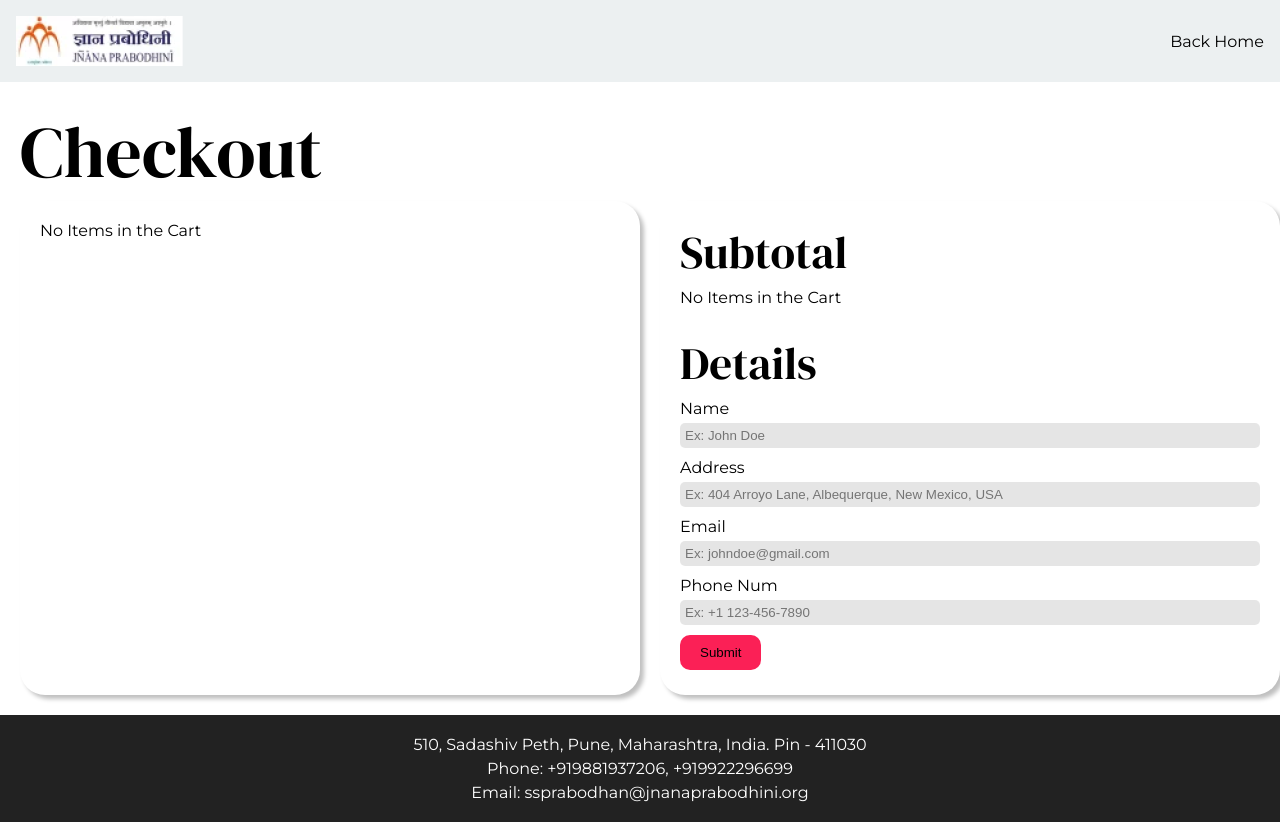
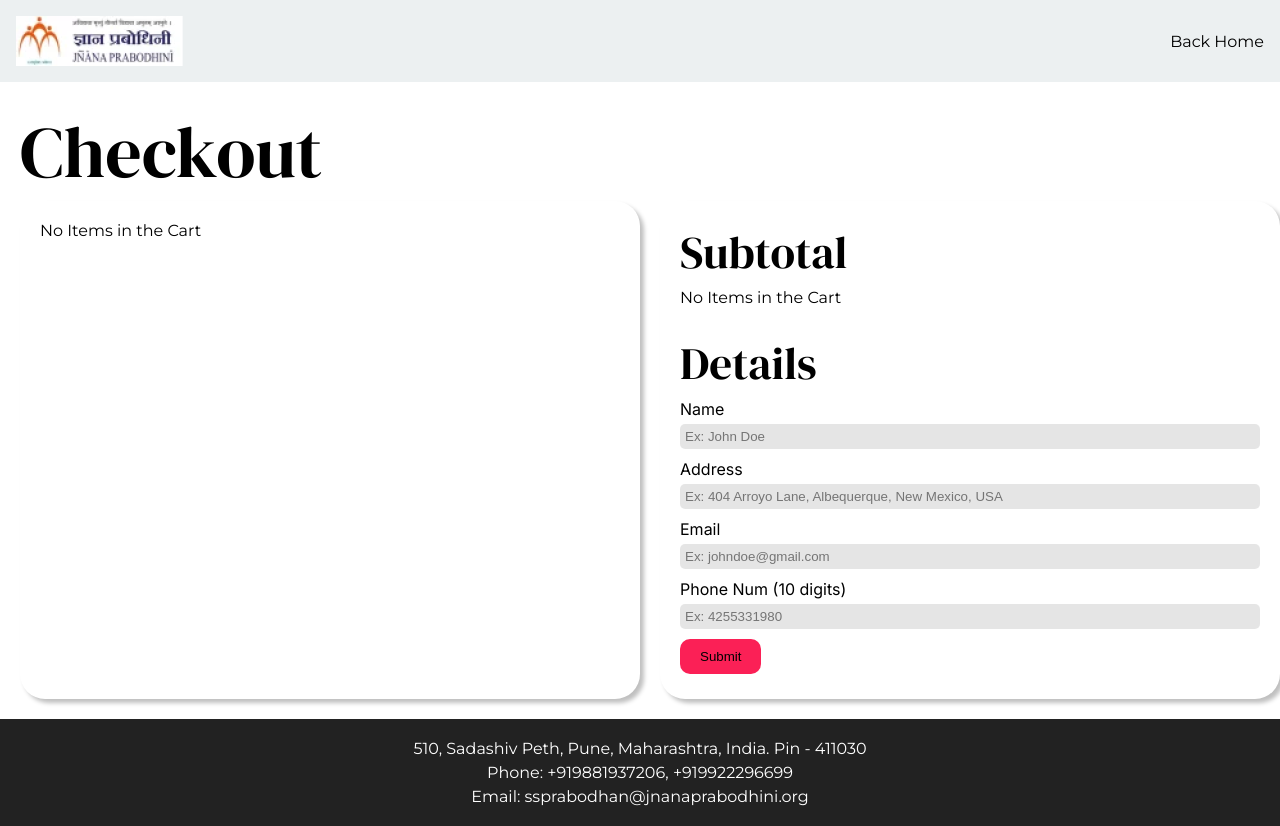
Before and after one commit to pranavkannepalli/stree-shakti-prabodhini, a Next.js app: page /checkout in a window 1280 px wide. Built offline with nearby package versions, Linux system fonts and the light colour scheme.

Commit message:
email improvements and form val

```diff
--- a/src/app/_submitForm.tsx
+++ b/src/app/_submitForm.tsx
@@ -1,23 +1,32 @@
 import ItemData from "./_item_data";
 
 export default async function submitForm(name: string, email: string, address: string, phoneNum: string, selectedItems: ItemData[]) {
-    console.log(email);
-
     var formData = new FormData();
 
     formData.append("email", email);
     formData.append("name", name);
-    var items = `<table style='text-align: left;'><tr><th>Name</th><th>Quantity</th><th>Price</th><th>Total</th></tr>${selectedItems.map(
-        (val) =>
-            `<tr><td>${val.Name}</td><td>${val.Quantity}</td><td>${val.Price}</td><td>${
-                val.Quantity * val.Price
-            }</td></tr>`
-    )}</table>`;
+    var text = selectedItems.map((val) => `
+    <tr>
+        <td style='padding: 3px;'>
+            ${val.Name}
+        </td>
+        <td style='padding: 3px;'>
+            ${val.Quantity}
+        </td>
+        <td style='padding: 3px;'>
+            ${val.Price}
+        </td>
+        <td style='padding: 3px;'>
+            ${val.Quantity * val.Price}
+        </td>
+    </tr>
+    `);
+
+    var items = text.join(' ');
+
     formData.append('items', items);
     formData.append('address', address);
     formData.append('phoneNum', phoneNum);
-
-    console.log(formData.toString());
 
     const res = await fetch('https://stree-shakti-prabodhan.vercel.app/email', {body: formData, mode: 'no-cors', method: 'POST', headers: {"Content-Type": 'multipart/formdata'}});
 
--- a/src/app/checkout/page.tsx
+++ b/src/app/checkout/page.tsx
@@ -101,18 +101,44 @@ export default function CheckoutContent() {
                                 handleSubmit(e);
                             }}
                         >
-                            <p>Name</p>
-                            <input placeholder="Ex: John Doe" onChange={(e) => setName(e.target.value)} />
-                            <p>Address</p>
+                            <label htmlFor='name'>Name</label>
+                            <input
+                                placeholder="Ex: John Doe"
+                                onChange={(e) => setName(e.target.value)}
+                                required={true}
+                                id='name'
+                                name='name'
+                            />
+                            <label htmlFor='address'>Address</label>
                             <input
                                 placeholder="Ex: 404 Arroyo Lane, Albequerque, New Mexico, USA"
                                 onChange={(e) => setAddress(e.target.value)}
+                                required={true}
+                                id="address"
+                                name="address"
                             />
-                            <p>Email</p>
-                            <input placeholder="Ex: johndoe@gmail.com" onChange={(e) => setEmail(e.target.value)} />
-                            <p>Phone Num</p>
-                            <input placeholder="Ex: +1 123-456-7890" onChange={(e) => setPhoneNum(e.target.value)} />
-                            <button type="submit" className={styles.button}>Submit</button>
+                            <label htmlFor="email">Email</label>
+                            <input
+                                placeholder="Ex: johndoe@gmail.com"
+                                onChange={(e) => setEmail(e.target.value)}
+                                type="email"
+                                required={true}
+                                id="email"
+                                name="email"
+                            />
+                            <label htmlFor="phone">Phone Num (10 digits)</label>
+                            <input
+                                placeholder="Ex: 4255331980"
+                                onChange={(e) => setPhoneNum(e.target.value)}
+                                type="tel"
+                                required={true}
+                                id="phone"
+                                name="phone"
+                                pattern='[0-9]{10}'
+                            />
+                            <button type="submit" className={styles.button}>
+                                Submit
+                            </button>
                         </form>
                         <p>{error}</p>
                     </div>
--- a/src/app/email/route.ts
+++ b/src/app/email/route.ts
@@ -6,16 +6,42 @@ export function GET() {
 }
 
 export async function POST(request: Request) {
-    const req = await request.formData()
+    const req = await request.formData();
 
     sendgrid.setApiKey("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");
     const msg = {
-        to: [`${req.get('email')}`, 'ssprabodhan@jnanaprabodhini.org'], // Change to your recipient
+        to: [`${req.get("email")}`, "ssprabodhan@jnanaprabodhini.org"], // Change to your recipient
         from: "streeshaktiprabodhan@gmail.com", // Change to your verified sender
         subject: "Stree Shakti Prabodhini Order",
-        html: `<div><p>Hello ${req.get('name')},<p><p>Thank you for your order! Enclosed are your order details:</p>${req.get('items')}<p>Delivery Address: ${req.get('address')}</p><p>Phone Num: ${req.get('phoneNum')}</p><p>Thank you,</p><p>Stree Shakti Prabodhan</p></div>`,
+        html: `
+        <html>
+        <body>
+          <p>Hello ${req.get("name")},</p>
+          <p>Thank you for your order. Listed below are your order details:</p>
+          <table style="text-align: left; border-collapse: collapse;" border='1'>
+            <tr style="background-color: #EE9595;" >
+            <th style='padding: 3px;'>
+            Name
+            </th>
+            <th style='padding: 3px;'>
+            Quantity
+            </th>
+            <th style='padding: 3px;'>
+            Price
+            </th>
+            <th style='padding: 3px;'>
+            Total Price
+            </th>
+            </tr>
+            ${req.get('items')}
+          </table>
+          <p>Delivery address: ${req.get('address')}<br/>Phone Number: ${req.get('phoneNum')}</p>
+          <p>Thank you for your interest, <br/> Stree Shakti Prabodhan</p>
+        </body>
+      </html>`,
     };
-    const s = await sendgrid.send(msg)
+    const s = await sendgrid
+        .send(msg)
         .then(() => {
             return NextResponse.json({ status: "Success" });
         })
```
